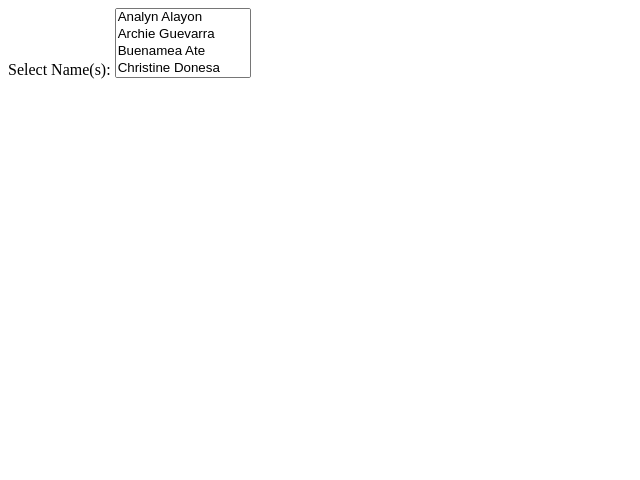
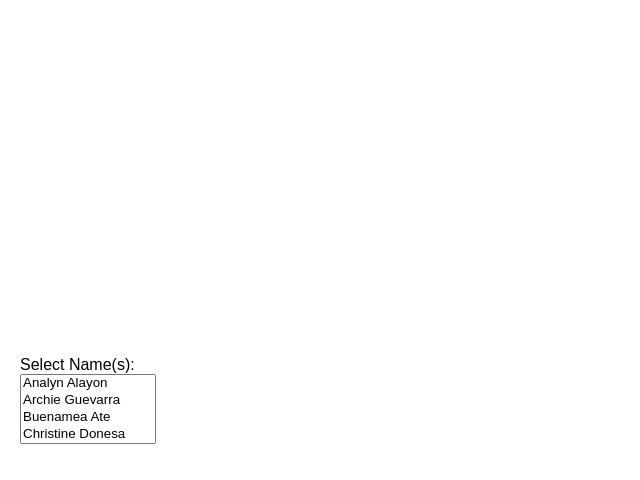
Before and after one commit to Marque6299/OneReport, a plain HTML site: page index.html in a window 1280 px wide. Shown: the whole page, without its empty margins (0-640 px from the left). Drawn offline with nearby package versions, Linux system fonts and the light colour scheme.

Commit message:
Update index.html

```diff
--- a/index.html
+++ b/index.html
@@ -5,7 +5,7 @@
   <meta name="viewport" content="width=device-width, initial-scale=1.0">
   <title>Data Visualization</title>
   <script src="https://cdn.jsdelivr.net/npm/chart.js"></script>
-  <link rel="stylesheet" href="https://marque6299.github.io/OneReport/charts.js">
+  <link rel="stylesheet" href="https://marque6299.github.io/OneReport/styles.css">
 </head>
 <body>
 
```
